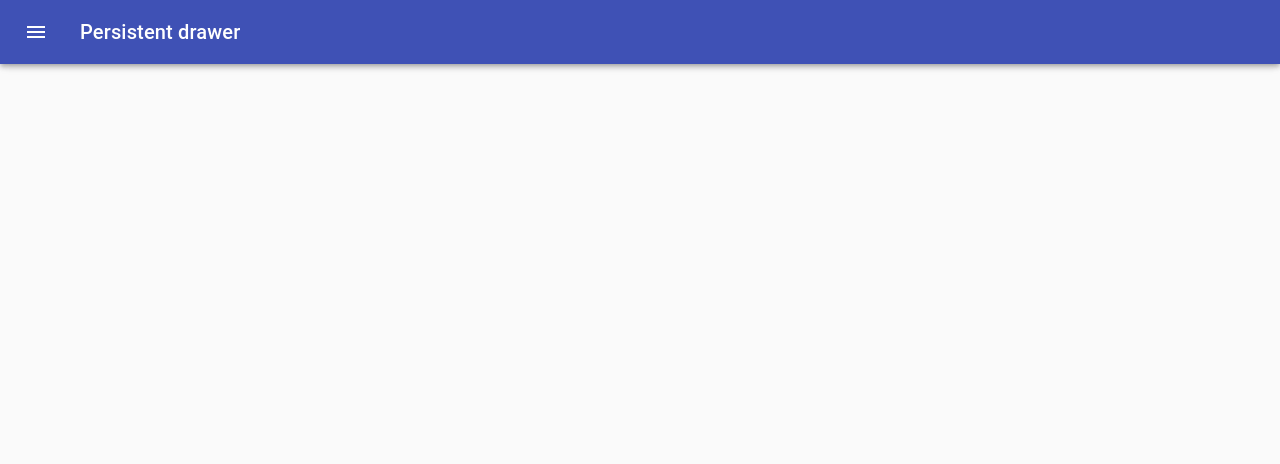
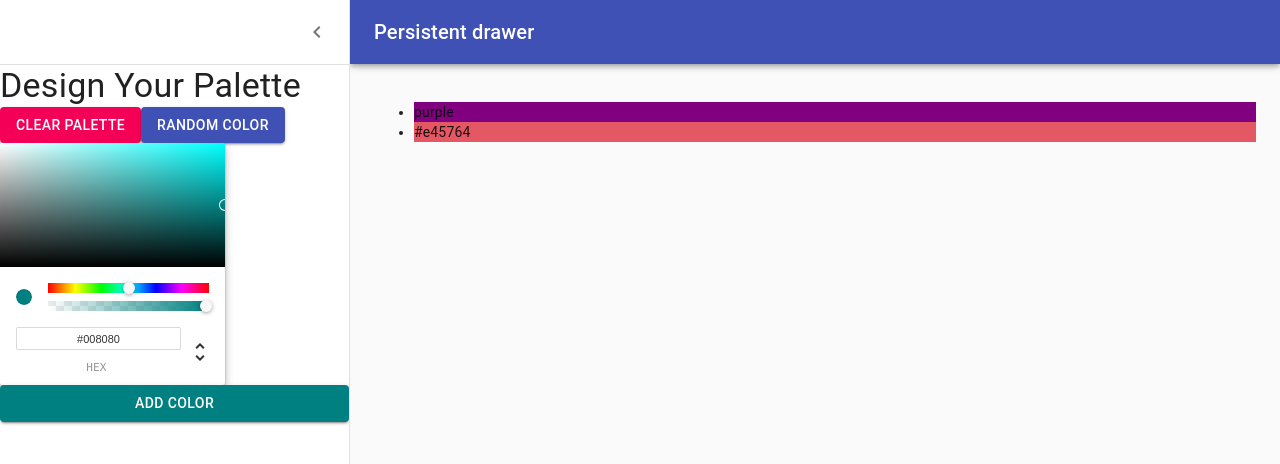
Before and after one commit to rohitbhati-rb/color-picker, a React (Create React App) app: page /palette/new in a window 1280 px wide. Shown: the top 464 px of the page. Built offline with nearby package versions, Linux system fonts and the light colour scheme.

Commit message:
colorpicker and buttons connected to reflect color change

```diff
--- a/src/NewPaletteForm.js
+++ b/src/NewPaletteForm.js
@@ -76,6 +76,16 @@ const styles = theme => ({
 
 
 class NewPaletteForm extends Component {
+  constructor(props) {
+    super(props);
+    this.state = {
+      open: true,
+      currentColor: "teal",
+      colors: ['purple', '#e45764']
+    };
+    this.updateCurrentColor = this.updateCurrentColor.bind(this);
+    this.addNewColor = this.addNewColor.bind(this);
+  }
   state = {
     open: false
   };
@@ -83,10 +93,15 @@ class NewPaletteForm extends Component {
   handleDrawerOpen = () => {
     this.setState({ open: true });
   };
-
   handleDrawerClose = () => {
     this.setState({ open: false });
   };
+  updateCurrentColor(newColor) {
+    this.setState({ currentColor: newColor.hex });
+  }
+  addNewColor() {
+    this.setState({ colors: [...this.state.colors, this.state.currentColor] });
+  }
   render() {
     const { classes } = this.props;
     const { open } = this.state;
@@ -134,10 +149,17 @@ class NewPaletteForm extends Component {
             <Button variant="contained" color="primary">Random Color</Button>
           </div>
           <ChromePicker
-            color="green"
-            onChangeComplete={newColor => console.log(newColor)}
+            color={this.state.currentColor}
+            onChangeComplete={this.updateCurrentColor}
           />
-          <Button variant="contained" color="primary">Add Color</Button>
+          <Button
+            variant="contained"
+            color="primary"
+            style={{ background: this.state.currentColor }}
+            onClick={this.addNewColor}
+          >
+            Add Color
+          </Button>
         </Drawer>
         <main
           className={classNames(classes.content, {
@@ -145,7 +167,11 @@ class NewPaletteForm extends Component {
           })}
         >
           <div className={classes.drawerHeader} />
-
+          <ul>
+            {this.state.colors.map(color => (
+              <li key={color} style={{ backgroundColor: color }} >{color}</li>
+            ))}
+          </ul>
         </main>
       </div>
     )
```
